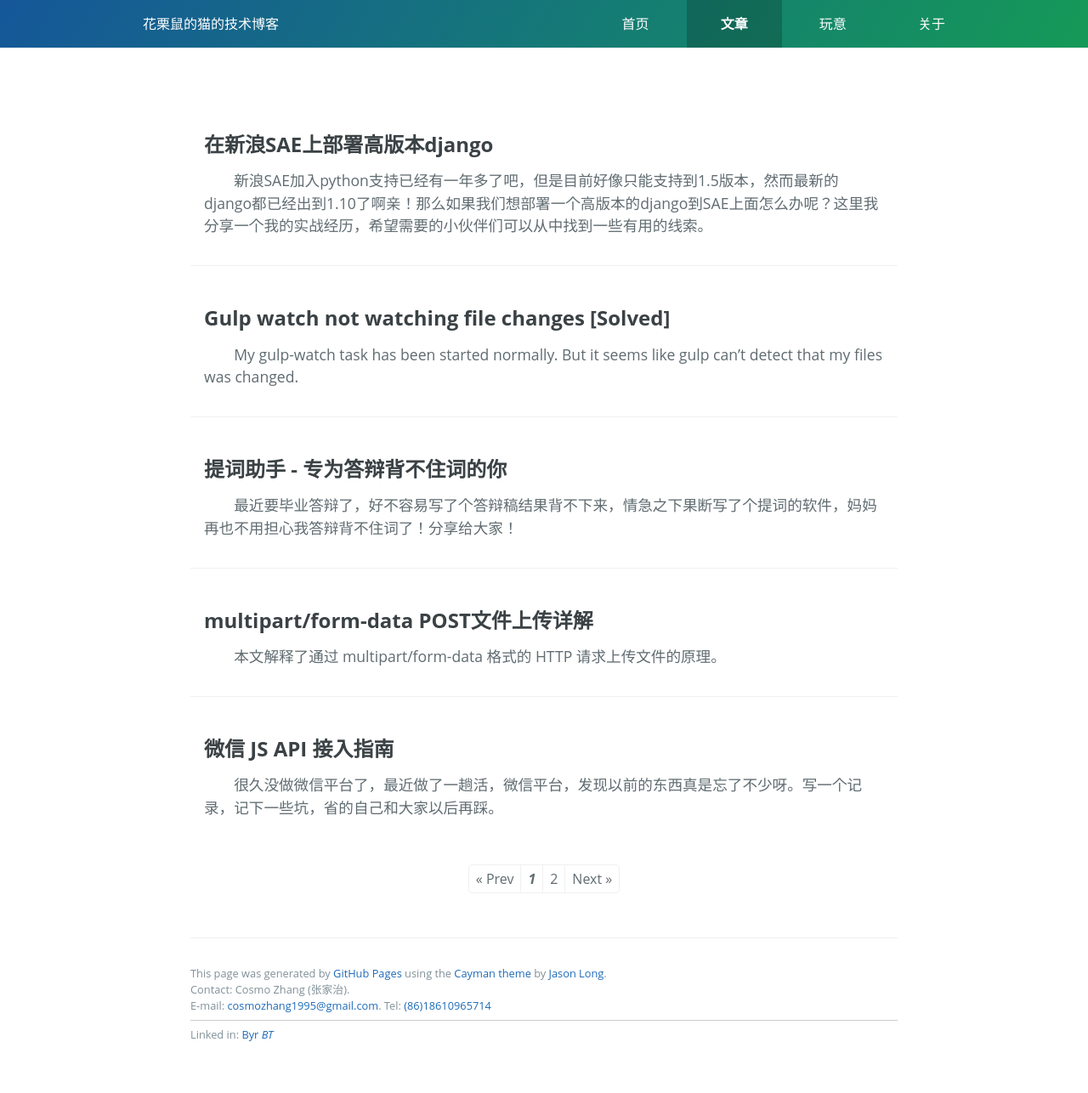
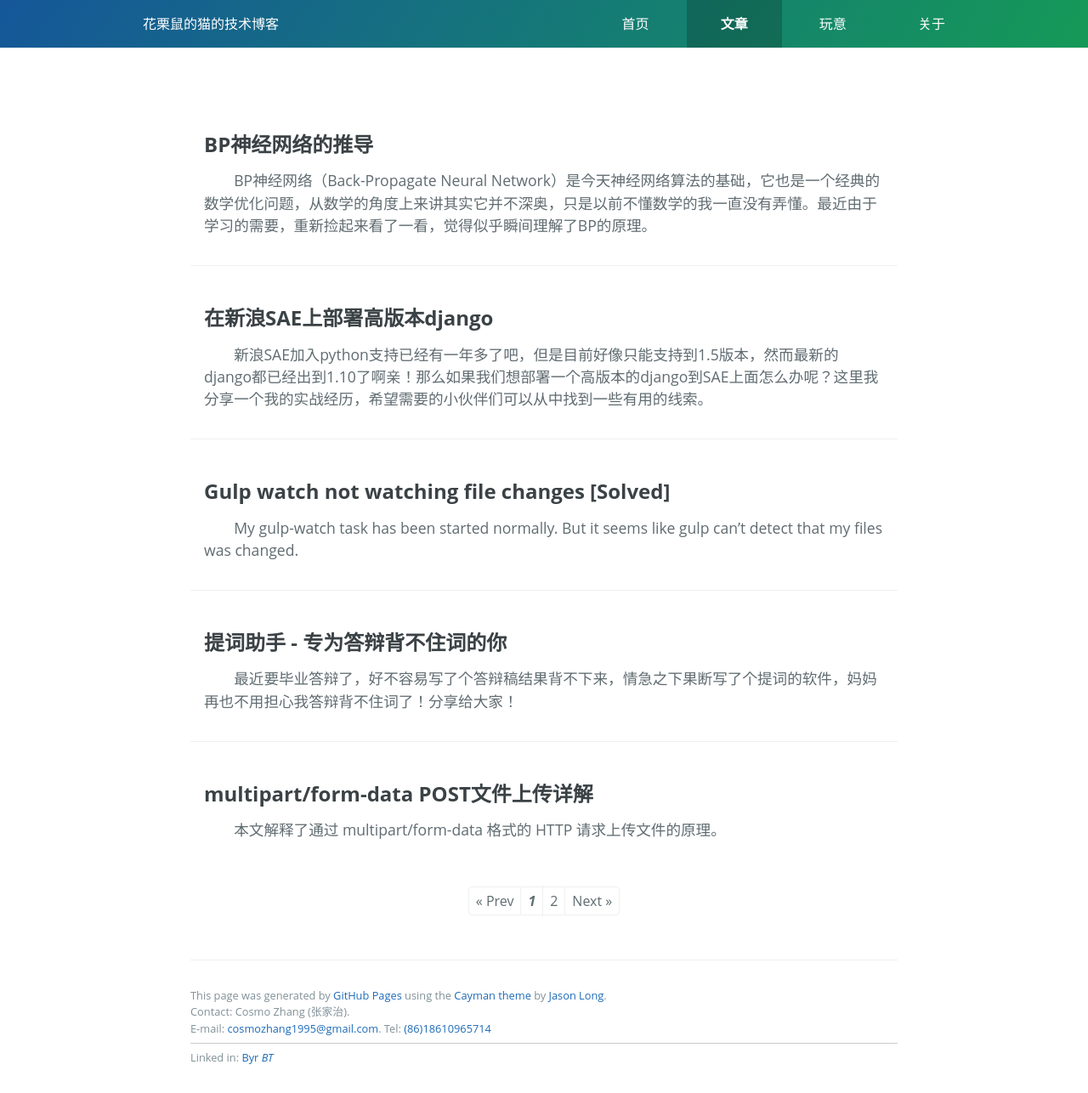
Before and after one commit to cosmozhang1995/cosmozhang1995.github.io, a Jekyll site: the page built from blog/index.html, in a window 1280 px wide. Shown: the whole page at 85% size. Built offline with Jekyll 4.4.1, drawn with Linux system fonts in a browser that asks for light colours; the list of posts is cut into pages by our own code; comment, search, counter and statistics services are not loaded; before the commit the page ends 1260 px from its top, so only the background shows below that; some of the changed lines change nothing that is shown.

Commit message:
post: bp-nn & add support for mathtex equations

```diff
--- /dev/null
+++ b/_posts/2016-12-11-mathematics-of-bp-nn.md
@@ -0,0 +1,80 @@
+---
+layout: post
+title: BP神经网络的推导
+pagetype: post
+author: Cosmo
+---
+
+BP神经网络（Back-Propagate Neural Network）是今天神经网络算法的基础，它也是一个经典的数学优化问题，从数学的角度上来讲其实它并不深奥，只是以前不懂数学的我一直没有弄懂。最近由于学习的需要，重新捡起来看了一看，觉得似乎瞬间理解了BP的原理。
+
+### 神经网络的数学描述
+
+作如下假设：
+
+- 网络共有*\eq n*层
+- 激活函数为*\eq f(x)*
+- 对第*\eq l+1*层：
+	- neuron数目为*\eq s_{l+1}*
+	- 第*\eq j*个neuron接收上一级第i个neuron的输入为：*\eq x_{ij}^{(l+1)}*
+	- 第*\eq j*个neuron与上一级第*\eq i*个neuron的连接权值为：*\eq w_ij^{(l+1)}*
+	- 第*\eq j*个neuron的偏置为：*\eq b_j^{(l+1)}*
+	- 第*\eq j*个neuron的输入和为：*\eq u_j^{(l+1)}=\sum_{i=1}^{s_l}w_ij^{(l+1)}x_ij^{(l+1)}+b_j^{(l+1)}*
+	- 第*\eq j*个neuron的激活输出为：*\eq t_j^{(l+1)}=f(u_j^{(l+1)})*
+
+### 梯度下降法
+
+首先说**梯度下降（gradient descent）**方法，梯度下降是一个最常用的数学优化方法，要优化一个损失函数*\eq f(x)*，就是要找到它的极小值，也就是要让*\eq x*向负梯度方向移动，梯度下降法每次迭代将*\eq x*向负梯度方向移动*\eq \eta*，*\eq \eta*为学习率，也就是：
+
+*\eqc x_{n+1}=x_{n}-\eta f'(x_n)\ ,\ \eta > 0*
+
+### BP算法
+
+然后说**BP算法**，在BP算法中，我们要优化的也是损失函数，损失函数取成残差的模方，即
+
+*\eqc E = \frac{1}{2} {\left\\\|y-u^{(n)}\right\\\|}^2*
+
+将BP算法看作问题*\eq g*，即*\eq E = g(W^{(2)},W^{(3)},\cdots,W^{(n)},b^{(1)},b^{(2)},\cdots,b^{(n)};x^{(1)})*，优化权值*\eq W^{(i)}*和偏置*\eq b^{(i)}*。
+
+#### δ规则
+
+BP的精髓在于**δ规则**，而δ规则的精髓在于它建立了相邻两层神经元的损失函数的偏导的关系，这个关系可以解释为：后级神经元的误差依网络权重传递给前级神经元。下面给出δ规则的推导，注意偏导数的链式法则（chain rule）会在推导中起到重要的作用。
+
+首先，我们定义一个δ值，δ的含义是“误差对偏置项的偏导”
+
+*\eqc \delta_i^{(l)} = \frac{\partial E}{\partial b_i^{(l)}} = \frac{\partial E}{\partial u_i^{(l)}} \cdot \frac{\partial u_i^{(l)}}{\partial b_i^{(l)}} = \frac{\partial E}{\partial u_i^{(l)}} \cdot 1 = \frac{\partial E}{\partial u_i^{(l)}}*
+
+上面这个式子非常重要，他告诉我们*\eq \delta_i^{(l)} = \frac{\partial E}{\partial b_i^{(l)}} = \frac{\partial E}{\partial u_i^{(l)}}*，原因很简单，因为*\eq b*在*\eq u*中是偏置项，也就是*\eq u*说对于*\eq b*的偏导是1。
+
+下面推导相邻两层之间δ的关系。
+
+*\eqc \parstyle\begin{align\*}
+\delta_i^{(l)} &= \frac{\partial E}{\partial u_i^{(l)}}
+&= \sum_{j=1}^{s_(l+1)} \frac{\partial E}{\partial u_j^{(l+1)}} \frac{\partial u_j^{(l+1)}}{\partial u_i^{(l)}}
+&= \sum_{j=1}^{s_(l+1)} \delta_i^{(l+1)} \frac{\partial u_j^{(l+1)}}{u_i^{(l)}}
+\end{align\*}*
+
+其中
+
+*\eqc \parstyle\begin{align\*}
+\frac{\partial u_j^{(l+1)}}{\partial u_i^{(l)}} &= \frac{\partial (b_j^{(l+1)} + \sum_{k=1}^{s_l} w_{kj}^{(l+1)} f(u_k^{(l)})}{u_i^{(l)}}
+&= \frac{\partial (w_{ij}^{(l+1)} f(u_i^{(l)}))}{\partial u_i^{(l)}}
+&= w_{ij}^{(l+1)} f'(u_i^{(l)})
+\end{align\*}*
+
+因此得到
+
+*\eqn (1)* *\eqc \delta_i^{(l)} = f'(u_i^{(l)}) \sum_{j=1}^{s_(l+1)} w_{ij}^{(l+1)} \delta_j^{(l+1)}*
+
+观察上式的形式，我们可以给出如下解释：预测误差在神经网络中反向传递，前一个神经元对于后一个神经元的误差的贡献就是它们之间的连接权值，而某一个神经元所造成的误差是它对所有下级神经元造成的误差的总和。
+
+有了δ规则，我们可以确定所有的*\eq \frac{\partial E}{\partial b_i^{(l)}}*，也就是说确定了所有的偏置项的优化规则，而权值的优化规则也很好确定：
+
+*\eqn (2)* *\eqc \frac{\partial E}{\partial w_{ij}^{(l)}} = \frac{\partial E}{\partial u_j^{(l)}} \cdot \frac{\partial u_j^{(l)}}{\partial w_{ij}^{(l)}} = \delta_j^{(l)} x_{ij}^{(l)}*
+
+上面所有的推导形成了这样一个优化思路：通过在层与层之间的权值关系确定所有δ，通过所有δ确定所有权值和偏置的梯度方向，进而确定优化规则。
+
+在层之间递归确定δ时，还缺少最后一环，即最后层也就是输出层的δ值，这也不难求：
+
+*\eqn (3)* *\eqc \delta_i^{(n)} = \frac{\partial E}{\partial u_i^{(n)}} = (y_i^{(n)} - f(u_i^{(n)})) ( - f'(u_i^{(n)}))*
+
+看，一切都是链式法则。现在我们有了递归的初值**[式(3)]**，有了递归规则**[式(1)]**，有了递归项对于优化规则的决定规则**[式(2)]**，就可以逐次迭代优化网络了。
--- a/public/javascripts/fakeholder.js
+++ b/public/javascripts/fakeholder.js
@@ -14,6 +14,41 @@
                 pel.attr(attr, val);
             }
         }
+    });
+});
+
+$(function() {
+    $('em').each(function(index, el) {
+        var htmlText = $(this).html();
+
+        // Equation
+        var isEq = htmlText.substr(0,4) == "\\eq ";
+        var isEqc = htmlText.substr(0,5) == "\\eqc ";
+        if (isEq || isEqc) {
+            var equation;
+            if (isEq) equation = htmlText.substr(4);
+            else if (isEqc) equation = htmlText.substr(5);
+            equation = equation.replace(/\n/g, ' \\\\');
+            equation = equation.replace(/\s/g, '%20');
+            equation = equation.replace(/[\'\‘\’]/g, '%27');
+            var imgEl = $('<img src="http://101.201.68.146/cgi-bin/mathtex.cgi?' + equation + '"/>');
+            if (isEqc) imgEl.addClass('eq-center');
+            $(this).after(imgEl);
+            $(this).remove();
+            return;
+        }
+
+        // Equation number
+        var isEqn = htmlText.substr(0,5) == "\\eqn ";
+        if (isEqn) {
+            var nStr = htmlText.substr(5);
+            var nStrEl = $('<div class="eq-num">' + nStr + '</div>');
+            $(this).after(nStrEl);
+            $(this).remove();
+            return;
+        }
+
+        $(this).attr('class', 'showwwww ' + $(this).attr('class'));
     });
 });
 
--- a/public/stylesheets/fakeholder.css
+++ b/public/stylesheets/fakeholder.css
@@ -1,3 +1,32 @@
 fakeholder {
     display: none;
 }
+
+.main-content em {
+    display: none;
+}
+.main-content em.showwwww {
+    display: inline;
+}
+
+// Equations
+
+img.eq-center {
+    display: block;
+    margin: 0 auto;
+}
+
+img.eq-center {
+    display: block;
+    margin: 0 auto;
+}
+
+.eq-num {
+    position: absolute;
+    right: 0;
+    top: 50%;
+    margin-top: -10px;
+    width: auto;
+    height: 20px;
+    line-height: 20px;
+}
--- a/public/stylesheets/stylesheet.css
+++ b/public/stylesheets/stylesheet.css
@@ -221,6 +221,7 @@
 .main-content p {
     margin-bottom: 1em;
     text-indent: 2em;
+    position: relative;
 }
 
 .main-content code {
```
Also changed, not shown: 1 other file.
